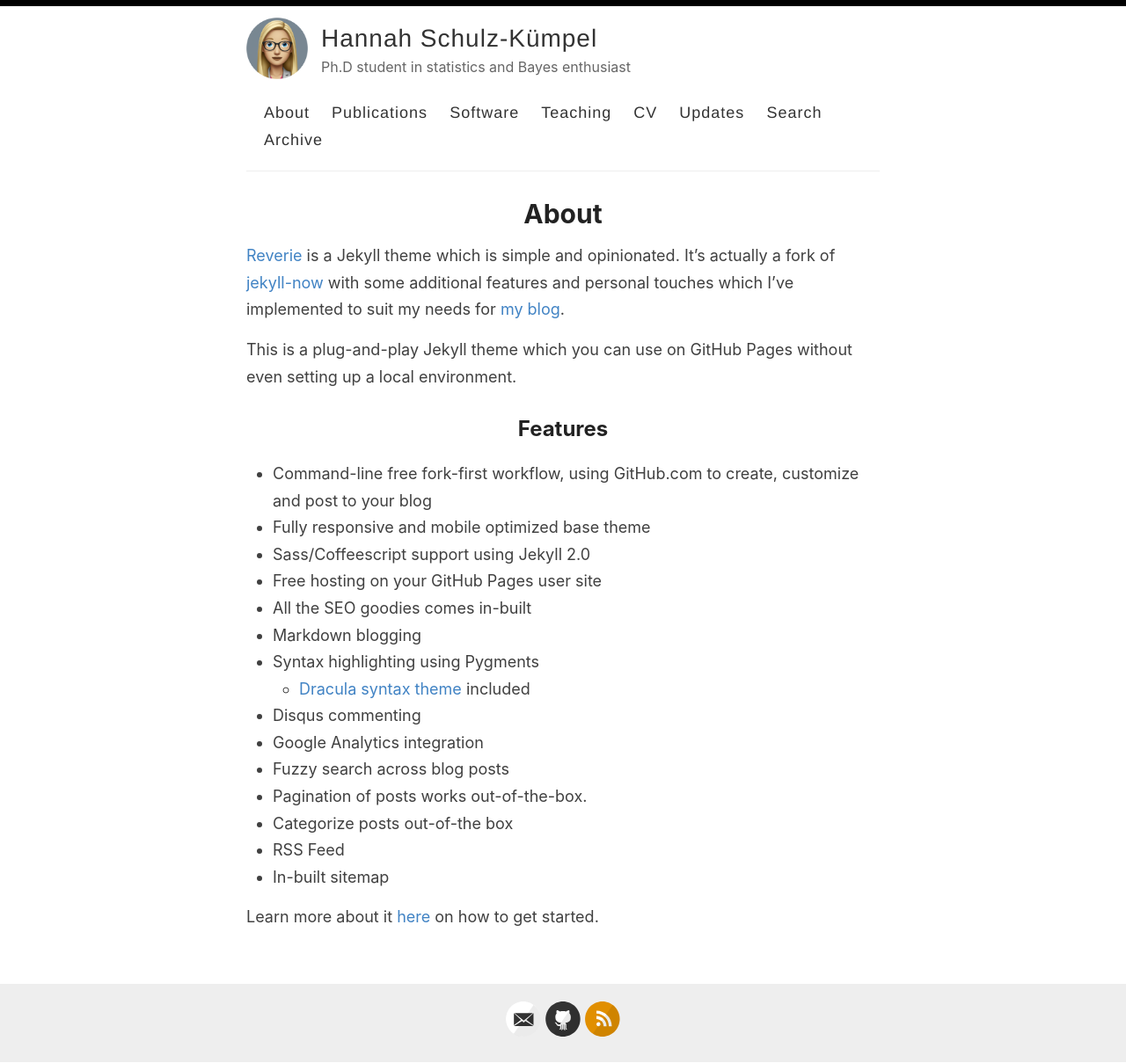
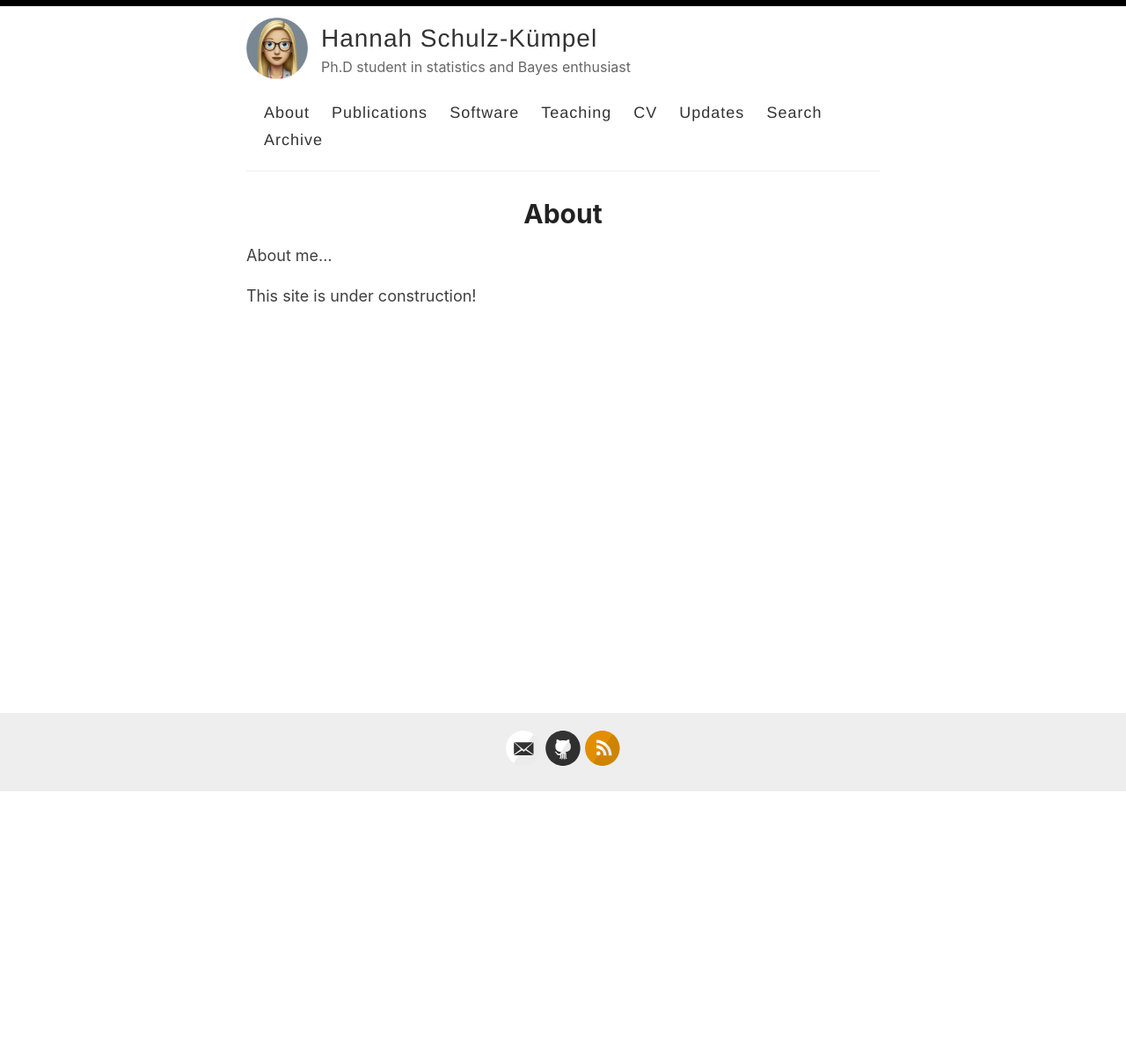
Before and after one commit to 11annah/11annah.github.io, a Jekyll site: the page built from _pages/about.md, in a window 1280 px wide. Shown: the whole page at 88% size. Built offline with Jekyll 4.4.1, drawn with Linux system fonts in a browser that asks for light colours; after the commit the page ends 901 px from its top, so only the background shows below that.

Commit message:
Update about.md

```diff
--- a/_pages/about.md
+++ b/_pages/about.md
@@ -4,26 +4,7 @@
 permalink: /about/
 ---
 
-[Reverie](https://github.com/amitmerchant1990/reverie) is a Jekyll theme which is simple and opinionated. It's actually a fork of [jekyll-now](https://github.com/barryclark/jekyll-now) with some additional features and personal touches which I've implemented to suit my needs for [my blog](https://www.amitmerchant.com).
 
-This is a plug-and-play Jekyll theme which you can use on GitHub Pages without even setting up a local environment.
+About me...
 
-## Features
-
-- Command-line free fork-first workflow, using GitHub.com to create, customize and post to your blog
-- Fully responsive and mobile optimized base theme
-- Sass/Coffeescript support using Jekyll 2.0
-- Free hosting on your GitHub Pages user site
-- All the SEO goodies comes in-built
-- Markdown blogging
-- Syntax highlighting using Pygments
-    - [Dracula syntax theme](https://draculatheme.com/) included
-- Disqus commenting
-- Google Analytics integration
-- Fuzzy search across blog posts
-- Pagination of posts works out-of-the-box.
-- Categorize posts out-of-the box
-- RSS Feed
-- In-built sitemap
-
-Learn more about it [here](https://github.com/amitmerchant1990/reverie) on how to get started.
+This site is under construction!
```
